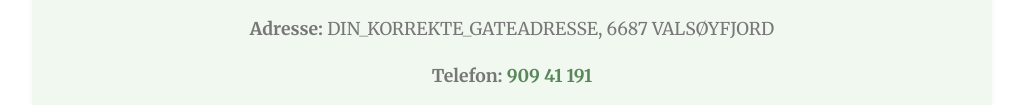
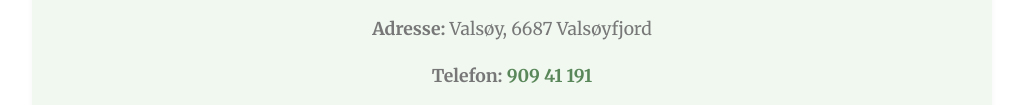
Before and after one commit to bredeespelid/LarsOlavValsoy, a plain HTML site: page index.html in a window 1280 px wide. Shown: the part 3904-4009 px from the top of the page, without its empty margins (128-1151 px from the left). Drawn offline with nearby package versions, Linux system fonts and the light colour scheme.

Commit message:
Update index.html

```diff
--- a/index.html
+++ b/index.html
@@ -250,7 +250,7 @@
                     <p>Eg ser fram til å høyre frå deg!</p>
                     <p><strong>Namn:</strong> Lars Olav Tunheim Valsø</p>
                     <!-- **** SJEKK/OPPDATER gateadresse, postnummer og sted her **** -->
-                    <p><strong>Adresse:</strong> DIN_KORREKTE_GATEADRESSE, 6687 VALSØYFJORD</p>
+                    <p><strong>Adresse:</strong> Valsøy, 6687 Valsøyfjord</p>
                     <p><strong>Telefon:</strong> <a href="tel:+4790941191">909 41 191</a></p>
                 </address>
                 <p>Du er hjarteleg velkomen til å ta kontakt om du er interessert i produkta eller tenestene mine.</p>
@@ -300,7 +300,7 @@
                      /* **** SJEKK/OPPDATER gateadresse, postnummer og sted i popupen her **** */
                     const popupContent = `
                         <h3>Lars-Olav Tunheim Valsø</h3>
-                        <p>DIN_KORREKTE_GATEADRESSE<br>6687 VALSØYFJORD</p>
+                        <p>Valsøy, 6687 Valsøyfjord</p>
                     `;
 
                     marker.bindPopup(popupContent);
```
